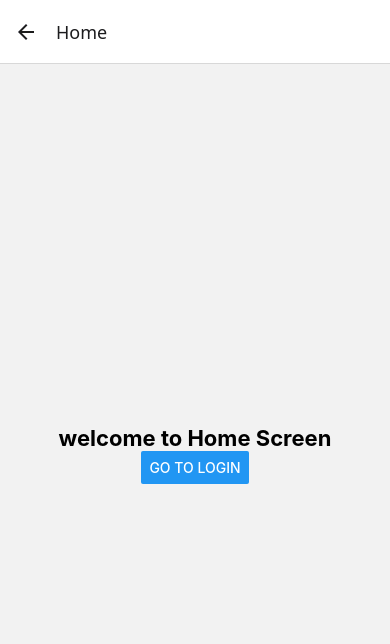
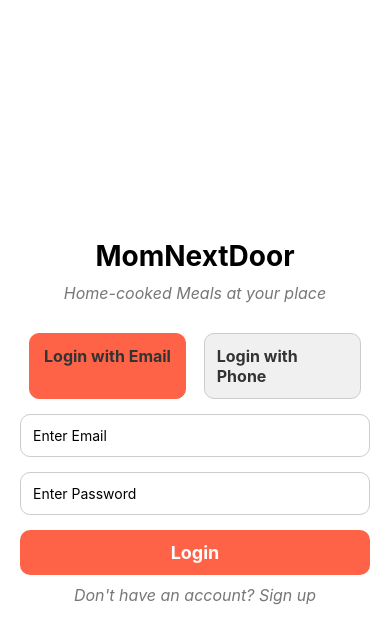
Before and after one commit to Madhurkr/momnextdoor1, a React Native app: screen /Home in a window 390 px wide. Shown: the top 644 px of the page. Built offline with nearby package versions, Linux system fonts and the light colour scheme.

Commit message:
signup and login flow

```diff
--- a/package.json
+++ b/package.json
@@ -11,8 +11,10 @@
   },
   "dependencies": {
     "@expo/metro-runtime": "~4.0.1",
+    "@react-native-async-storage/async-storage": "^2.1.1",
     "@react-navigation/native": "^7.0.14",
     "@react-navigation/stack": "^7.1.1",
+    "axios": "^1.7.9",
     "expo": "~52.0.28",
     "expo-document-picker": "^13.0.3",
     "expo-status-bar": "~2.0.1",
--- a/src/navigation/AppNavigator.tsx
+++ b/src/navigation/AppNavigator.tsx
@@ -1,21 +1,39 @@
-import React from "react";
+import React, { useState, useEffect } from "react";
 import { createStackNavigator } from "@react-navigation/stack";
 import { NavigationContainer } from "@react-navigation/native";
-import LoginScreen from "../screens/LoginScreen";
-import HomeScreen from "../screens/HomeScreen";
+import AsyncStorage from "@react-native-async-storage/async-storage";
+
 import WelcomeScreen from "../screens/WelcomeScreen";
 import SignUpScreen from "../screens/SignUpScreen";
+import HomeScreen from "../screens/HomeScreen";
 
 const Stack = createStackNavigator();
 
 const AppNavigator = () => {
+  const [isLoggedIn, setIsLoggedIn] = useState(null);
+
+  useEffect(() => {
+    checkLoginStatus();
+  }, []);
+
+  const checkLoginStatus = async () => {
+    const userToken = await AsyncStorage.getItem("userToken");
+    setIsLoggedIn(userToken ? true : false);
+  };
+
   return (
     <NavigationContainer>
-      <Stack.Navigator initialRouteName="Welcome">
-        <Stack.Screen name="Login" component={LoginScreen} />
-        <Stack.Screen name="Home" component={HomeScreen} />
-        <Stack.Screen name="Welcome" component={WelcomeScreen} />
-        <Stack.Screen name="SignUp" component={SignUpScreen} />
+      <Stack.Navigator screenOptions={{ headerShown: false }}>
+        {isLoggedIn === null ? (
+          <Stack.Screen name="Welcome" component={WelcomeScreen} />
+        ) : isLoggedIn ? (
+          <Stack.Screen name="Home" component={HomeScreen} />
+        ) : (
+          <>
+            <Stack.Screen name="Welcome" component={WelcomeScreen} />
+            <Stack.Screen name="SignUp" component={SignUpScreen} />
+          </>
+        )}
       </Stack.Navigator>
     </NavigationContainer>
   );
--- a/src/screens/HomeScreen.tsx
+++ b/src/screens/HomeScreen.tsx
@@ -1,11 +1,35 @@
-import React from "react";
-import { View, Text, StyleSheet,Button } from "react-native";
+import React, { useEffect } from "react";
+import { View, Text, StyleSheet, Button, Alert } from "react-native";
+import AsyncStorage from "@react-native-async-storage/async-storage";
 
-const HomeScreen = ({navigation}) => {
+const HomeScreen = ({ navigation }) => {
+  useEffect(() => {
+    checkLoginStatus();
+  }, []);
+
+  // Check if user is logged in
+  const checkLoginStatus = async () => {
+    const userToken = await AsyncStorage.getItem("userToken");
+    if (!userToken) {
+      navigation.navigate("Welcome"); // ✅ Redirect to Login if not logged in
+    }
+  };
+
+  // Logout Function
+  const handleLogout = async () => {
+    await AsyncStorage.removeItem("userToken");
+    await AsyncStorage.removeItem("userId");
+    Alert.alert("Logged Out", "You have been logged out successfully.");
+    navigation.navigate("Welcome"); // ✅ Redirect to Login after logout
+  };
+
   return (
     <View style={styles.container}>
-      <Text style={styles.title}>welcome to Home Screen</Text>
-      <Button title = "go to login" onPress={() => navigation.navigate("Login")} />
+      <Text style={styles.title}>Welcome to Home Screen</Text>
+
+      {/* Logout Button */}
+      <Button title="Logout" onPress={handleLogout} color="red" />
+      <Button title="Logout" onPress={navigation.navigate("Welcome")} color="red" />
     </View>
   );
 };
@@ -19,6 +43,7 @@ const styles = StyleSheet.create({
   title: {
     fontSize: 22,
     fontWeight: "bold",
+    marginBottom: 20,
   },
 });
 
--- a/src/screens/WelcomeScreen.tsx
+++ b/src/screens/WelcomeScreen.tsx
@@ -1,71 +1,114 @@
-import React, { useState } from "react";
-import { View, Text, StyleSheet, TouchableOpacity, TextInput } from "react-native";
-import RNPickerSelect from "react-native-picker-select";
+import React, { useState, useEffect } from "react";
+import {
+  View,
+  Text,
+  TextInput,
+  TouchableOpacity,
+  StyleSheet,
+  Alert,
+  ActivityIndicator,
+} from "react-native";
+import AsyncStorage from "@react-native-async-storage/async-storage";
+import axios from "axios";
 
-const countries = [
-  { label: "United States (+1)", value: "+1" },
-  { label: "Canada (+1)", value: "+1" },
-  { label: "United Kingdom (+44)", value: "+44" },
-  { label: "India (+91)", value: "+91" },
-  { label: "Australia (+61)", value: "+61" },
-  { label: "Germany (+49)", value: "+49" },
-  { label: "France (+33)", value: "+33" },
-  { label: "Brazil (+55)", value: "+55" },
-];
+const API_URL = "http://192.168.0.21:5002/api/users"; // Replace with your API
 
 const WelcomeScreen = ({ navigation }) => {
-  const [phoneCode, setPhoneCode] = useState("");
-  const [phoneNumber, setPhoneNumber] = useState("");
+  const [contactMethod, setContactMethod] = useState("Email"); // Default to email login
+  const [identifier, setIdentifier] = useState(""); // Email or Phone Number
+  const [password, setPassword] = useState("");
+  const [loading, setLoading] = useState(false);
 
-  const handleLogin = () => {
-    if (!phoneCode || !phoneNumber) {
-      alert("Please select a country code and enter a phone number.");
+  useEffect(() => {
+    checkLoginStatus();
+  }, []);
+
+  const checkLoginStatus = async () => {
+    const userToken = await AsyncStorage.getItem("userToken");
+    if (userToken) {
+      navigation.navigate("Home"); // ✅ Ensure "Home" exists in `AppNavigator.js`
+    }
+  };
+
+  const handleLogin = async () => {
+    if (!identifier || !password) {
+      Alert.alert("Error", "Both fields are required!");
       return;
     }
-    alert(`Logging in with ${phoneCode} ${phoneNumber}...`);
+
+    setLoading(true);
+    try {
+      const response = await axios.post(`${API_URL}/login`, {
+        identifier,
+        password,
+      });
+
+      await AsyncStorage.setItem("userToken", response.data.token);
+      await AsyncStorage.setItem("userId", response.data.userId.toString());
+
+      setLoading(false);
+      Alert.alert("Success", "Login successful!");
+      navigation.navigate("Home"); // ✅ Redirect to HomeScreen after login
+    } catch (error) {
+      setLoading(false);
+      console.error("Login Error:", error);
+      Alert.alert("Login Failed", error.response?.data?.message || "Invalid credentials");
+    }
   };
 
   return (
     <View style={styles.container}>
-      <View style={styles.header}>
-        <Text style={styles.appName}>MomNextDoor</Text>
-        <Text style={styles.tagline}>Home-cooked Meals at your place</Text>
+      <Text style={styles.appName}>MomNextDoor</Text>
+      <Text style={styles.tagline}>Home-cooked Meals at your place</Text>
+
+      {/* Toggle Between Email & Phone Login */}
+      <View style={styles.toggleContainer}>
+        <TouchableOpacity
+          style={[styles.toggleButton, contactMethod === "Email" ? styles.selected : null]}
+          onPress={() => {
+            setContactMethod("Email");
+            setIdentifier("");
+          }}
+        >
+          <Text style={styles.toggleText}>Login with Email</Text>
+        </TouchableOpacity>
+        <TouchableOpacity
+          style={[styles.toggleButton, contactMethod === "Phone" ? styles.selected : null]}
+          onPress={() => {
+            setContactMethod("Phone");
+            setIdentifier("");
+          }}
+        >
+          <Text style={styles.toggleText}>Login with Phone</Text>
+        </TouchableOpacity>
       </View>
 
-      <Text style={styles.label}>Country Code</Text>
-      <View style={styles.pickerContainer}>
-        <RNPickerSelect
-          onValueChange={(value) => setPhoneCode(value)}
-          items={countries}
-          placeholder={{ label: "Select your country code...", value: null }}
-          style={{
-            inputIOS: styles.pickerInput,
-            inputAndroid: styles.pickerInput,
-          }}
-        />
-      </View>
-
-      <Text style={styles.label}>Phone Number</Text>
+      {/* Input for Email or Phone */}
       <TextInput
         style={styles.input}
-        placeholder="Enter phone number"
-        keyboardType="phone-pad"
-        value={phoneNumber}
-        onChangeText={setPhoneNumber}
+        placeholder={contactMethod === "Email" ? "Enter Email" : "Enter Phone Number"}
+        keyboardType={contactMethod === "Email" ? "email-address" : "phone-pad"}
+        value={identifier}
+        onChangeText={setIdentifier}
       />
 
-      <TouchableOpacity style={styles.continueButton} onPress={handleLogin}>
-        <Text style={styles.continueText}>Continue</Text>
+      {/* Password Input */}
+      <TextInput
+        style={styles.input}
+        placeholder="Enter Password"
+        secureTextEntry
+        value={password}
+        onChangeText={setPassword}
+      />
+
+      {/* Login Button */}
+      <TouchableOpacity style={styles.loginButton} onPress={handleLogin} disabled={loading}>
+        {loading ? <ActivityIndicator color="#fff" /> : <Text style={styles.loginText}>Login</Text>}
       </TouchableOpacity>
 
-      <Text style={styles.orText}>or</Text>
-
-      <View style={styles.socialLoginContainer}>
-        <Text style={styles.socialLoginText}>Social Media Login</Text>
-      </View>
-
+      {/* Signup Link */}
       <TouchableOpacity onPress={() => navigation.navigate("SignUp")}>
-        <Text style={styles.signupText}>Don't have a login? Sign up</Text>
+        <Text style={styles.signupText}>Don't have an account? Sign up</Text>
       </TouchableOpacity>
     </View>
   );
@@ -81,78 +124,61 @@ const styles = StyleSheet.create({
     padding: 20,
     backgroundColor: "#fff",
   },
-  header: {
-    alignItems: "center",
-    marginBottom: 30,
-  },
   appName: {
     fontSize: 28,
     fontWeight: "bold",
+    marginBottom: 10,
   },
   tagline: {
     fontSize: 16,
     fontStyle: "italic",
     color: "#777",
+    marginBottom: 30,
   },
-  label: {
-    fontSize: 16,
-    fontWeight: "bold",
-    marginBottom: 5,
-    alignSelf: "flex-start",
+  toggleContainer: {
+    flexDirection: "row",
+    justifyContent: "space-around",
+    width: "100%",
+    marginBottom: 15,
   },
-  pickerContainer: {
-    width: "100%",
+  toggleButton: {
+    padding: 12,
     borderWidth: 1,
     borderColor: "#ccc",
     borderRadius: 10,
-    paddingVertical: 12,
-    paddingHorizontal: 15,
-    marginBottom: 15,
-    backgroundColor: "#f9f9f9",
+    width: "45%",
+    alignItems: "center",
+    backgroundColor: "#f0f0f0",
   },
-  pickerInput: {
+  selected: {
+    backgroundColor: "#ff6347",
+    borderColor: "#ff6347",
+  },
+  toggleText: {
     fontSize: 16,
+    fontWeight: "bold",
     color: "#333",
   },
   input: {
     width: "100%",
-    height: 50,
+    padding: 12,
     borderWidth: 1,
     borderColor: "#ccc",
     borderRadius: 10,
-    paddingHorizontal: 15,
-    fontSize: 16,
     marginBottom: 15,
   },
-  continueButton: {
+  loginButton: {
     width: "100%",
     paddingVertical: 12,
-    borderWidth: 2,
-    borderColor: "#ffcc00",
+    backgroundColor: "#ff6347",
     alignItems: "center",
     borderRadius: 10,
     marginBottom: 10,
   },
-  continueText: {
+  loginText: {
+    color: "#fff",
     fontSize: 18,
     fontWeight: "bold",
-  },
-  orText: {
-    fontSize: 16,
-    marginVertical: 10,
-    fontStyle: "italic",
-  },
-  socialLoginContainer: {
-    width: "100%",
-    paddingVertical: 15,
-    backgroundColor: "#ddd",
-    borderRadius: 10,
-    alignItems: "center",
-    marginBottom: 15,
-  },
-  socialLoginText: {
-    fontSize: 16,
-    fontStyle: "italic",
   },
   signupText: {
     fontSize: 16,
```
Also changed, not shown: src/screens/SignUpScreen.tsx (+100 -32 lines), 1 other file (tests, documents, lock files or other folders).
